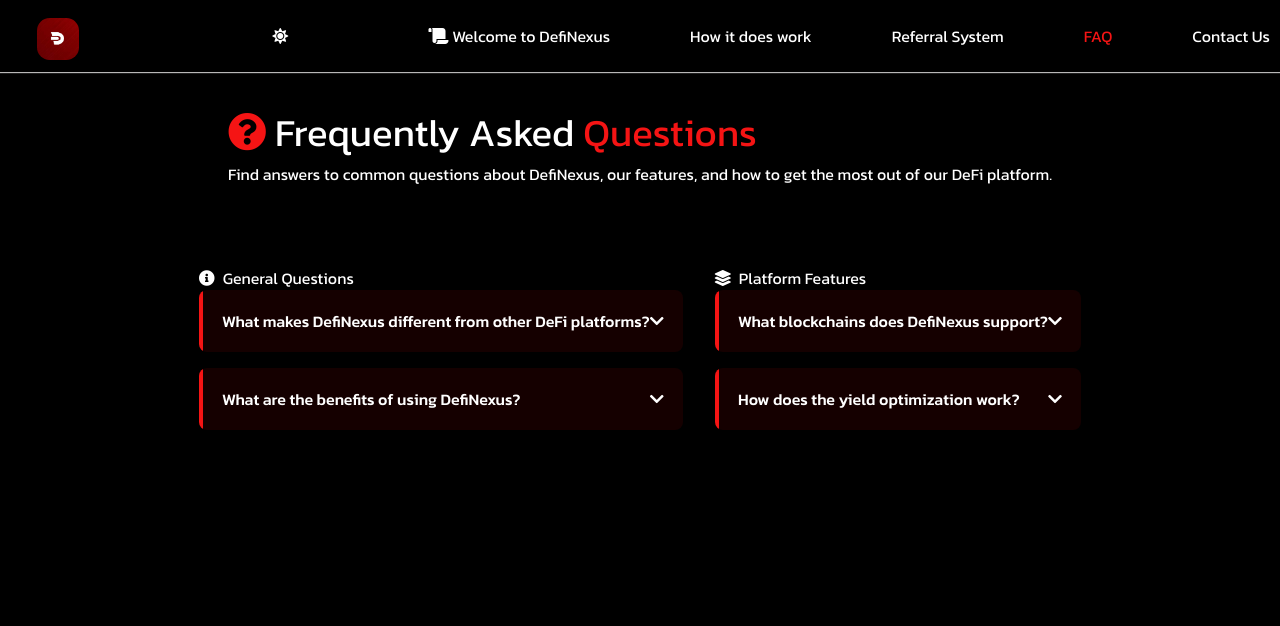
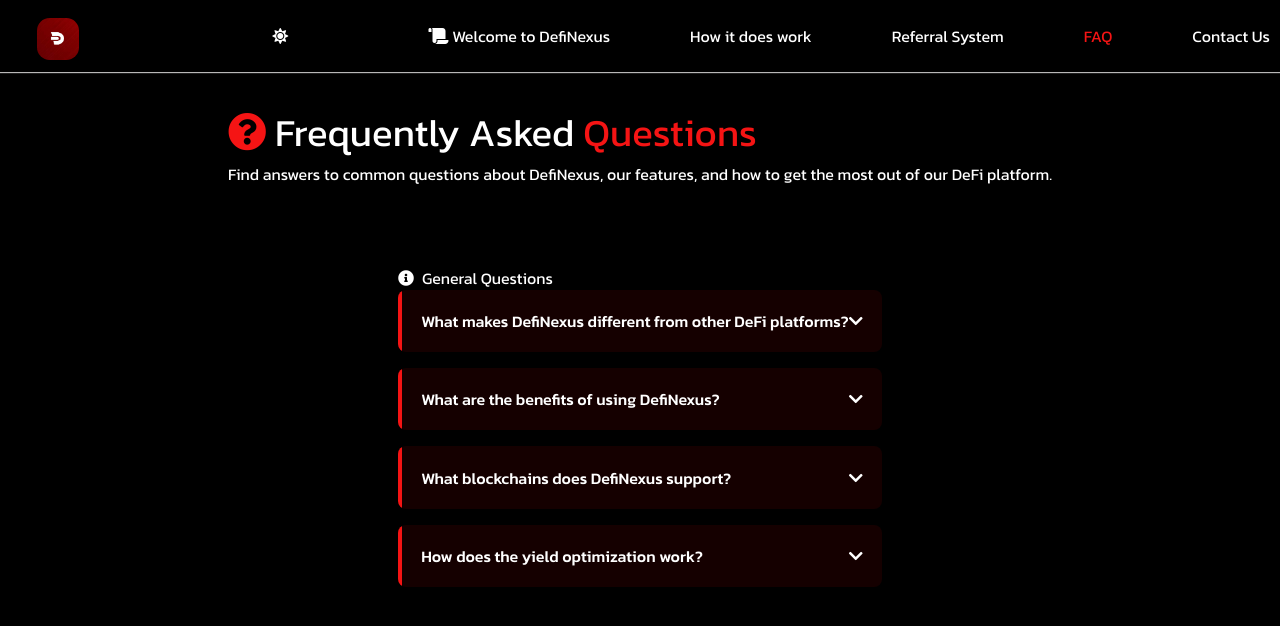
Before and after one commit to Delightech28/DefiNexus-Revolutionizing-DeFi, a React (Vite) app: page /faq in a window 1280 px wide. Shown: the top 626 px of the page. Built offline with nearby package versions, Linux system fonts and the light colour scheme.

Commit message:
Initial commit

```diff
--- a/src/components/Faq.jsx
+++ b/src/components/Faq.jsx
@@ -83,12 +83,6 @@ const Faq = () => {
             </>
           ),
         },
-      ],
-    },
-    {
-      category: 'Platform Features',
-      icon: 'fas fa-layer-group',
-      faqs: [
         {
           question: 'What blockchains does DefiNexus support?',
           answer: (
```
